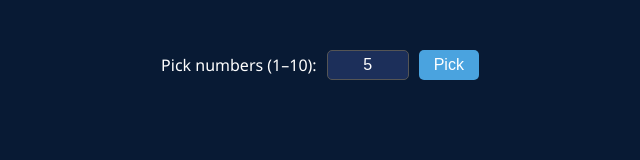
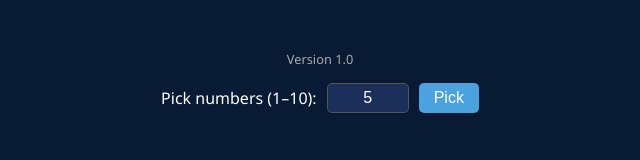
Before and after one commit to collared1/caesar.casino, a plain HTML site: page index.html in a window 1280 px wide. Shown: the whole page, without its empty margins (320-960 px from the left). Drawn offline with Linux system fonts and the light colour scheme.

Commit message:
Refactor HTML structure and update styles

```diff
--- a/index.html
+++ b/index.html
@@ -14,11 +14,24 @@
     min-height: 100vh;
     margin: 0;
     padding-top: 50px;
-    background: #081a34; /* dark blue */
+    background: #081a34; /* slightly darker dark blue */
     color: #fff;
   }
 
+  .version {
+    font-size: 0.8em;
+    color: #aaa;
+    margin-bottom: 5px;
+  }
+
   .picker-container {
+    display: flex;
+    align-items: center;
+    gap: 10px;
+    flex-direction: column;
+  }
+
+  .input-row {
     display: flex;
     align-items: center;
     gap: 10px;
@@ -129,9 +142,12 @@
 <body>
 
 <div class="picker-container">
-  <label>Pick numbers (1–10):</label>
-  <input type="text" id="countInput" value="5">
-  <button onclick="pickNumbers()">Pick</button>
+  <div class="version">Version 1.0</div>
+  <div class="input-row">
+    <label>Pick numbers (1–10):</label>
+    <input type="text" id="countInput" value="5">
+    <button onclick="pickNumbers()">Pick</button>
+  </div>
 </div>
 
 <div class="balls" id="ballsContainer"></div>
```
